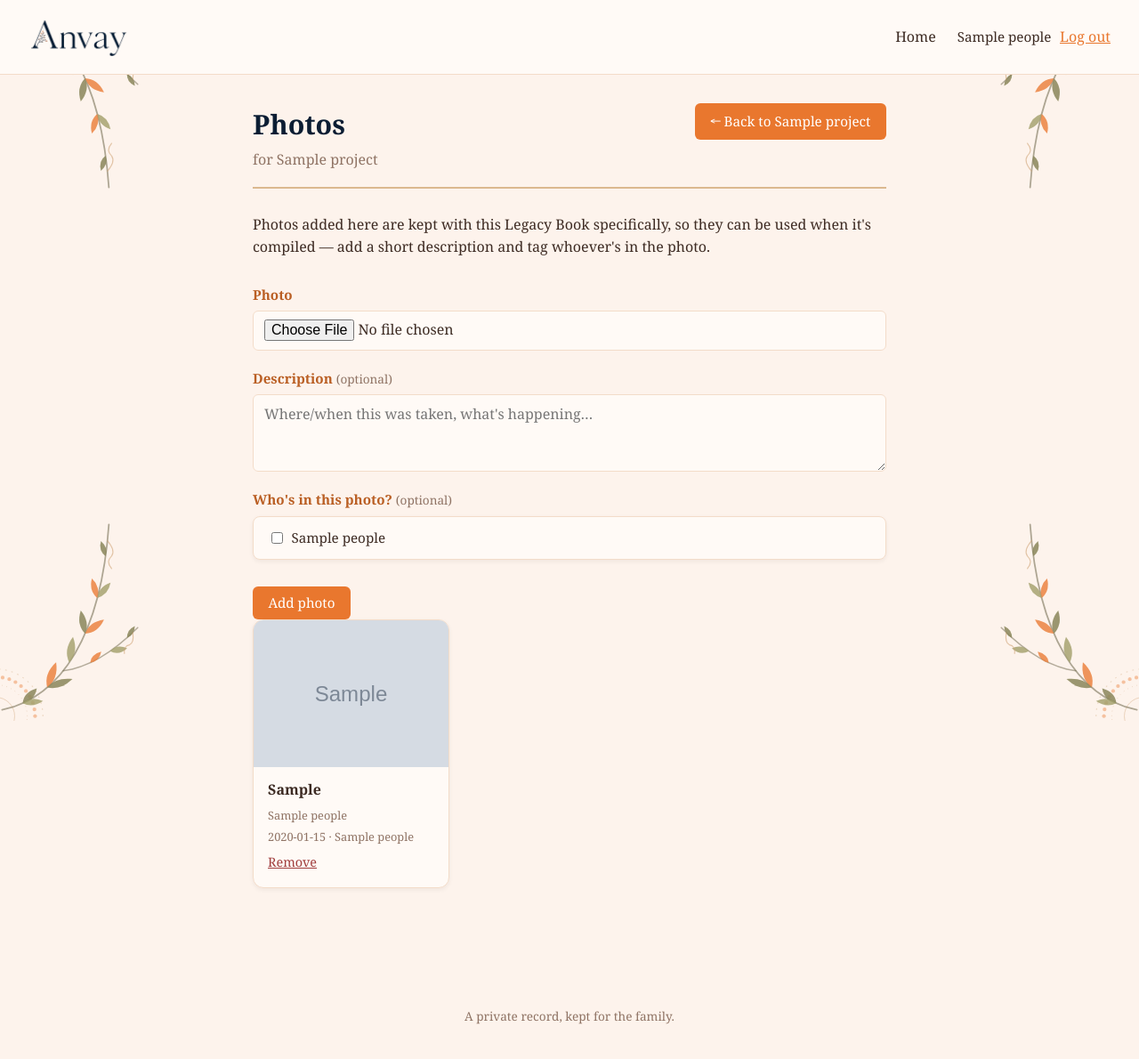
After one commit to shaheeniv/Anvay, a Flask app: page /books/1/photos in a window 1280 px wide. The commit adds this page. Shown: the whole page at 89% size. Run offline with Flask 3, Linux system fonts and the light colour scheme; the visitor is signed in with stand-in values (Sample User, id 1); tables that the repository leaves empty hold one stand-in row (values such as "Sample post"); grey boxes marked "Sample" are stand-in pictures.

Commit message:
Add a Photos page to each Legacy Book
Anyone can upload a photo, add a short description, and tag who's in
it, kept separate from the main Contributions feed since these are
specifically sourced material for compiling that book later. Reuses
the existing photo-upload helper and tagging pattern from
Contributions; the person-tagging list respects the same branch-based
visibility as everywhere else.

Co-Authored-By: Claude Sonnet 5 <noreply@anthropic.com>

```diff
--- a/app.py
+++ b/app.py
@@ -1114,6 +1114,30 @@ def set_linked_people(contribution_id, person_ids):
     db.commit()
 
 
+def get_book_photo_people(book_photo_id):
+    db = get_db()
+    return db.execute(
+        """
+        SELECT people.* FROM book_photo_people
+        JOIN people ON people.id = book_photo_people.person_id
+        WHERE book_photo_people.book_photo_id = ?
+        ORDER BY people.name
+        """,
+        (book_photo_id,),
+    ).fetchall()
+
+
+def set_book_photo_people(book_photo_id, person_ids):
+    db = get_db()
+    db.execute("DELETE FROM book_photo_people WHERE book_photo_id = ?", (book_photo_id,))
+    for pid in person_ids:
+        db.execute(
+            "INSERT OR IGNORE INTO book_photo_people (book_photo_id, person_id) VALUES (?, ?)",
+            (book_photo_id, pid),
+        )
+    db.commit()
+
+
 @app.route("/feed")
 def feed():
     db = get_db()
@@ -1501,6 +1525,10 @@ def show_book(book_id):
         (book_id,),
     ).fetchone()["c"]
 
+    photo_count = db.execute(
+        "SELECT COUNT(*) AS c FROM book_photos WHERE book_project_id = ?", (book_id,)
+    ).fetchone()["c"]
+
     return render_template(
         "book.html",
         book=book,
@@ -1509,6 +1537,7 @@ def show_book(book_id):
         questions=questions,
         existing_answers=existing_answers,
         contributor_count=contributor_count,
+        photo_count=photo_count,
     )
 
 
@@ -1541,6 +1570,64 @@ def submit_book_answers(book_id):
     return redirect(url_for("show_book", book_id=book_id))
 
 
+@app.route("/books/<int:book_id>/photos")
+def book_photos(book_id):
+    db = get_db()
+    book = db.execute("SELECT * FROM book_projects WHERE id = ?", (book_id,)).fetchone()
+    if book is None:
+        return "Book not found", 404
+
+    photos = db.execute(
+        """
+        SELECT book_photos.*, people.name AS uploaded_by_name
+        FROM book_photos
+        LEFT JOIN people ON people.id = book_photos.uploaded_by
+        WHERE book_photos.book_project_id = ?
+        ORDER BY book_photos.created_at DESC
+        """,
+        (book_id,),
+    ).fetchall()
+    tagged_by_photo = {photo["id"]: get_book_photo_people(photo["id"]) for photo in photos}
+
+    return render_template(
+        "book_photos.html", book=book, photos=photos, tagged_by_photo=tagged_by_photo,
+        people=visible_people(),
+    )
+
+
+@app.route("/books/<int:book_id>/photos", methods=["POST"])
+def create_book_photo(book_id):
+    db = get_db()
+    book = db.execute("SELECT * FROM book_projects WHERE id = ?", (book_id,)).fetchone()
+    if book is None:
+        return "Book not found", 404
+
+    photo_filename = save_photo_upload(request.files.get("photo"))
+    if not photo_filename:
+        return redirect(url_for("book_photos", book_id=book_id))
+
+    cur = db.execute(
+        "INSERT INTO book_photos (book_project_id, photo_filename, caption, uploaded_by) VALUES (?, ?, ?, ?)",
+        (book_id, photo_filename, request.form.get("caption", "").strip() or None, session["person_id"]),
+    )
+    photo_id = cur.lastrowid
+    db.commit()
+    person_ids = [int(pid) for pid in request.form.getlist("person_ids")]
+    set_book_photo_people(photo_id, person_ids)
+    flash("Photo added.")
+    return redirect(url_for("book_photos", book_id=book_id))
+
+
+@app.route("/books/<int:book_id>/photos/<int:photo_id>/delete", methods=["POST"])
+def delete_book_photo(book_id, photo_id):
+    db = get_db()
+    db.execute(
+        "DELETE FROM book_photos WHERE id = ? AND book_project_id = ?", (photo_id, book_id)
+    )
+    db.commit()
+    return redirect(url_for("book_photos", book_id=book_id))
+
+
 if not DATABASE.exists():
     init_db()
 
--- a/schema.sql
+++ b/schema.sql
@@ -143,6 +143,24 @@ CREATE TABLE IF NOT EXISTS book_answers (
     UNIQUE(book_project_id, question_id, person_id)
 );
 
+-- Photos contributed toward a specific Legacy Book — separate from the
+-- family-wide contribution feed, since these are meant to be sourced
+-- for that book's eventual compilation, tagged to whoever's in them.
+CREATE TABLE IF NOT EXISTS book_photos (
+    id INTEGER PRIMARY KEY AUTOINCREMENT,
+    book_project_id INTEGER NOT NULL REFERENCES book_projects(id) ON DELETE CASCADE,
+    photo_filename TEXT NOT NULL,
+    caption TEXT,
+    uploaded_by INTEGER REFERENCES people(id),
+    created_at TEXT NOT NULL DEFAULT (datetime('now'))
+);
+
+CREATE TABLE IF NOT EXISTS book_photo_people (
+    book_photo_id INTEGER NOT NULL REFERENCES book_photos(id) ON DELETE CASCADE,
+    person_id INTEGER NOT NULL REFERENCES people(id) ON DELETE CASCADE,
+    PRIMARY KEY (book_photo_id, person_id)
+);
+
 -- Seed the default question bank (only runs once — INSERT OR IGNORE against
 -- fixed ids means re-running schema.sql on an existing database is safe).
 -- "child" is deliberately the longest and most structured section (Uganda →
--- a/static/style.css
+++ b/static/style.css
@@ -784,6 +784,48 @@ h2 {
   margin-top: 0.15rem;
 }
 
+/* Legacy Book photos */
+
+.book-photo-gallery {
+  list-style: none;
+  margin: 0 0 2rem;
+  padding: 0;
+  display: grid;
+  grid-template-columns: repeat(auto-fill, minmax(220px, 1fr));
+  gap: 1.5rem;
+}
+
+.book-photo-card {
+  border: 1px solid var(--line);
+  border-radius: 12px;
+  overflow: hidden;
+  background: var(--paper);
+  box-shadow: var(--shadow-card);
+}
+
+.book-photo-card img {
+  width: 100%;
+  aspect-ratio: 4 / 3;
+  object-fit: cover;
+  display: block;
+}
+
+.book-photo-info {
+  padding: 0.85rem 1rem 1rem;
+}
+
+.book-photo-caption {
+  margin: 0 0 0.4rem;
+  font-weight: bold;
+  color: var(--ink);
+}
+
+.book-photo-meta {
+  margin: 0 0 0.3rem;
+  font-size: 0.8rem;
+  color: var(--muted);
+}
+
 .contribution-photo img {
   max-width: 100%;
   border-radius: 8px;
--- /dev/null
+++ b/templates/book_photos.html
@@ -0,0 +1,74 @@
+{% extends "base.html" %}
+{% block title %}Photos — {{ book['title'] }} — Anvay{% endblock %}
+{% block nav_section %}book{% endblock %}
+{% block content %}
+
+  <div class="page-header">
+    <div>
+      <h1>Photos</h1>
+      <p class="entry-meta">for {{ book['title'] }}</p>
+    </div>
+    <a class="button" href="{{ url_for('show_book', book_id=book['id']) }}">&larr; Back to {{ book['title'] }}</a>
+  </div>
+
+  <p class="hint">
+    Photos added here are kept with this Legacy Book specifically, so they
+    can be used when it's compiled — add a short description and tag
+    whoever's in the photo.
+  </p>
+
+  {% if people %}
+  <form
+    class="entry-form"
+    method="post"
+    enctype="multipart/form-data"
+    action="{{ url_for('create_book_photo', book_id=book['id']) }}"
+  >
+    <label for="photo">Photo</label>
+    <input type="file" id="photo" name="photo" accept="image/png,image/jpeg,image/gif,image/webp" required>
+
+    <label for="caption">Description <span class="hint">(optional)</span></label>
+    <textarea id="caption" name="caption" rows="3" placeholder="Where/when this was taken, what's happening…"></textarea>
+
+    <label>Who's in this photo? <span class="hint">(optional)</span></label>
+    <div class="checkbox-list">
+      {% for person in people %}
+        <label class="checkbox-item">
+          <input type="checkbox" name="person_ids" value="{{ person['id'] }}">
+          {{ person['name'] }}
+        </label>
+      {% endfor %}
+    </div>
+
+    <div class="form-actions">
+      <button type="submit" class="button">Add photo</button>
+    </div>
+  </form>
+  {% endif %}
+
+  {% if photos %}
+    <ul class="book-photo-gallery">
+      {% for photo in photos %}
+        <li class="book-photo-card">
+          <img src="{{ url_for('uploaded_file', filename=photo['photo_filename']) }}" alt="{{ photo['caption'] or '' }}">
+          <div class="book-photo-info">
+            {% if photo['caption'] %}
+              <p class="book-photo-caption">{{ photo['caption'] }}</p>
+            {% endif %}
+            {% if tagged_by_photo[photo['id']] %}
+              <p class="book-photo-meta">{{ tagged_by_photo[photo['id']] | map(attribute='name') | join(', ') }}</p>
+            {% endif %}
+            <p class="book-photo-meta">{{ photo['created_at'][:10] }}{% if photo['uploaded_by_name'] %} · {{ photo['uploaded_by_name'] }}{% endif %}</p>
+            <form method="post" action="{{ url_for('delete_book_photo', book_id=book['id'], photo_id=photo['id']) }}"
+              onsubmit="return confirm('Remove this photo?');">
+              <button type="submit" class="danger-link">Remove</button>
+            </form>
+          </div>
+        </li>
+      {% endfor %}
+    </ul>
+  {% else %}
+    <p class="empty-state">No photos added yet.</p>
+  {% endif %}
+
+{% endblock %}
```
Also changed, not shown: templates/book.html (+9 -0 lines), README.md.
